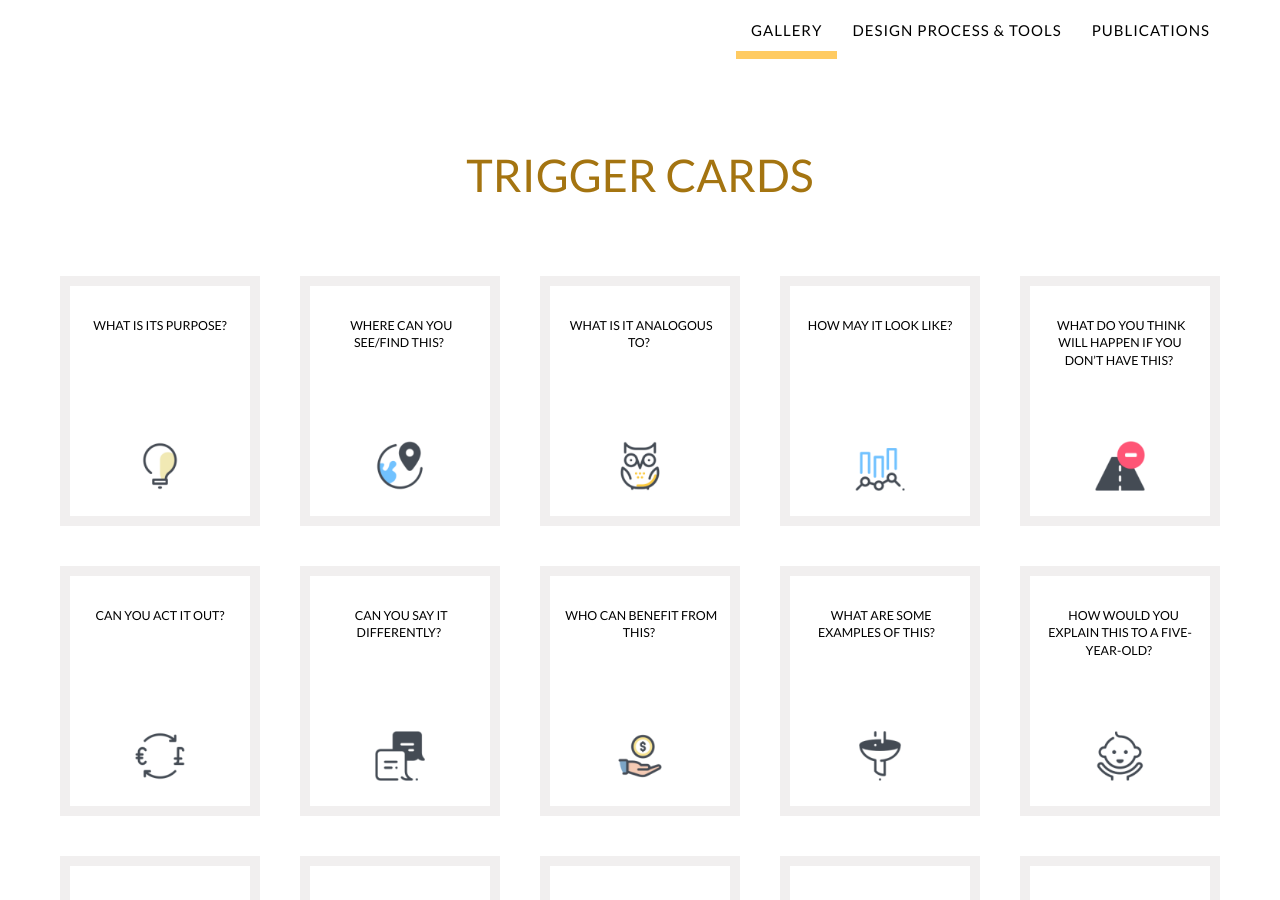
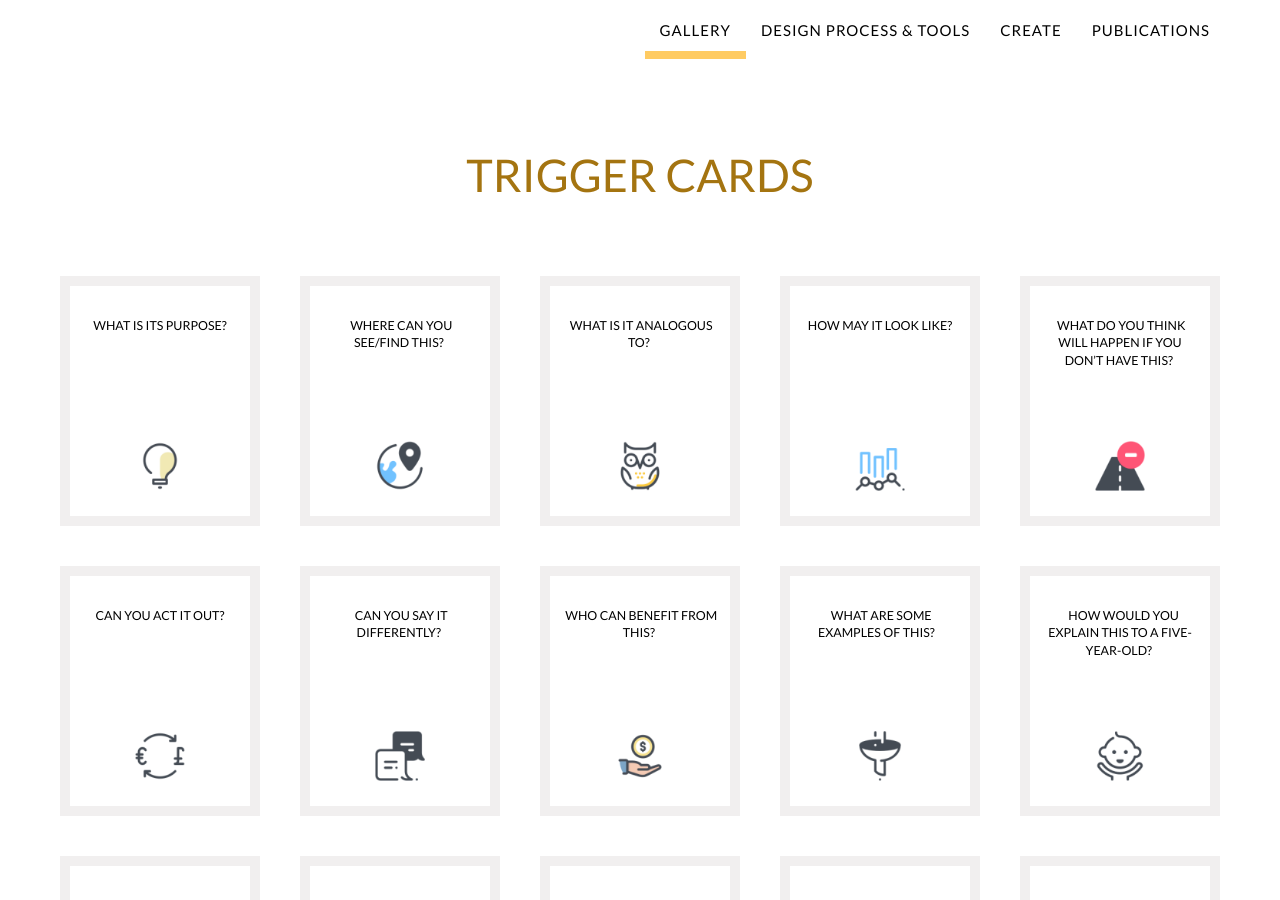
Before and after one commit to codingstrip/codingstrip.github.io, a Jekyll site: the page built from _2020_pages/ideation-cards.html, in a window 1280 px wide and 900 px high. Built offline with Jekyll 4.4.1, drawn with Linux system fonts in a browser that asks for light colours; some web fonts are replaced.

Commit message:
Add CREATE in navigation

```diff
--- a/_includes/2020_data/header-home.html
+++ b/_includes/2020_data/header-home.html
@@ -25,9 +25,9 @@
                     <li>
                         <a id="design-process-tab" class="page-scroll" href="/design-process">Design Process & Tools</a>
                     </li>
-                    <!-- <li>
-                        <a class="page-scroll" href="/ideation-cards">Ideation Cards</a>
-                    </li> -->
+                    <li>
+                        <a class="page-scroll" href="#" style="cursor: default">Create</a>
+                    </li>
                     <!-- <li>
                         <a class="page-scroll" href="/design-workshop">Design Workshop</a>
                     </li>                     -->
```
